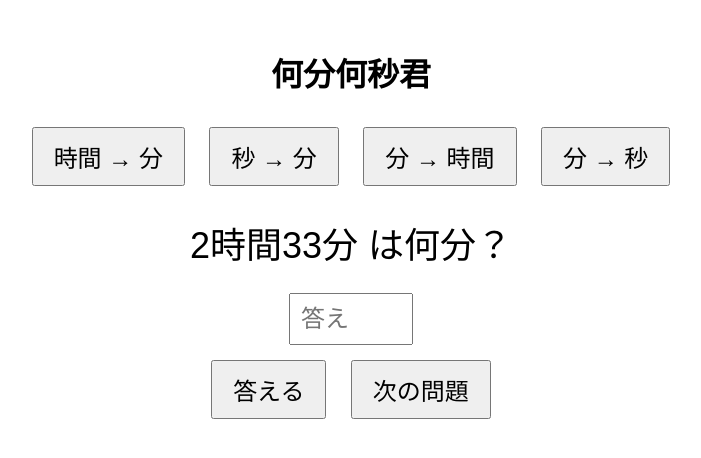
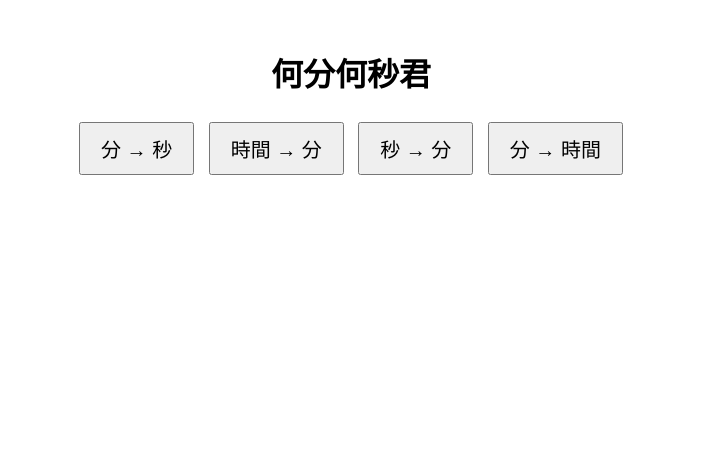
Before and after one commit to SucreauxVanille/nanpun-nanbyo, a plain HTML site: page index.html in a window 1280 px wide. Shown: the whole page, without its empty margins (289-990 px from the left). Drawn offline with Linux system fonts and the light colour scheme.

Commit message:
Update index.html

```diff
--- a/index.html
+++ b/index.html
@@ -1,8 +1,8 @@
 <!DOCTYPE html>
 <html lang="ja">
 <head>
-  <meta charset="UTF-8">
-  <meta name="viewport" content="width=device-width, initial-scale=1.0">
+  <meta charset="UTF-8" />
+  <meta name="viewport" content="width=device-width, initial-scale=1.0" />
   <title>何分何秒君</title>
   <style>
     body {
@@ -10,62 +10,71 @@
       text-align: center;
       padding: 20px;
     }
-    #question {
+    .question {
       font-size: 24px;
       margin: 20px 0;
     }
-    input {
-      font-size: 24px;
-      padding: 10px;
-      width: 100px;
+    .button-container button {
+      font-size: 20px;
+      padding: 10px 20px;
       margin: 5px;
     }
-    button {
+    .input-container input {
       font-size: 24px;
-      padding: 10px 20px;
-      margin: 10px;
+      width: 80px;
+      text-align: center;
+      margin: 5px;
     }
-    .mixed-inputs {
+    .fraction-display {
+      display: inline-block;
+      text-align: center;
+    }
+    .fraction-display .numerator {
+      border-bottom: 1px solid #000;
+    }
+    .fraction-display .denominator {
+    }
+    .answer-section {
+      margin-top: 20px;
+    }
+    .mixed-input {
       display: flex;
       justify-content: center;
+      align-items: center;
       gap: 10px;
-      margin-top: 10px;
+    }
+    .fraction-input {
+      display: flex;
+      flex-direction: column;
+      align-items: center;
+    }
+    .fraction-input input {
+      width: 60px;
+    }
+    .result {
+      margin-top: 20px;
+      font-size: 20px;
     }
   </style>
 </head>
 <body>
   <h1>何分何秒君</h1>
-
-  <div>
-    <button onclick="setMode('hour-to-min')">時間 → 分</button>
-    <button onclick="setMode('sec-to-min')">秒 → 分</button>
-    <button onclick="setMode('min-to-hour')">分 → 時間</button>
-    <button onclick="setMode('min-to-sec')">分 → 秒</button>
+  <div class="button-container">
+    <button onclick="generateQuestion('minToSec')">分 → 秒</button>
+    <button onclick="generateQuestion('hourToMin')">時間 → 分</button>
+    <button onclick="generateQuestion('secToMin')">秒 → 分</button>
+    <button onclick="generateQuestion('minToHour')">分 → 時間</button>
   </div>
-
-  <div id="question"></div>
-
-  <input type="number" id="single-answer" placeholder="答え" />
-
-  <div id="mixed-answer" class="mixed-inputs" style="display: none;">
-    <input type="number" id="int-part" placeholder="整数" />
-    <input type="number" id="numerator" placeholder="分子" />
-    <input type="number" id="denominator" placeholder="分母" />
-  </div>
-
-  <div>
-    <button onclick="checkAnswer()">答える</button>
-    <button onclick="nextQuestion()">次の問題</button>
-  </div>
-
-  <div id="feedback"></div>
+  <div class="question" id="question"></div>
+  <div class="answer-section" id="answerSection"></div>
+  <div class="result" id="result"></div>
 
   <script>
-    let currentAnswer = 0;
-    let currentMode = 'hour-to-min';
+    let currentAnswer;
+    let currentType;
 
     function gcd(a, b) {
-      return b === 0 ? a : gcd(b, a % b);
+      return b ? gcd(b, a % b) : a;
     }
 
     function simplifyFraction(numerator, denominator) {
@@ -73,103 +82,106 @@
       return [numerator / g, denominator / g];
     }
 
-    function setMode(mode) {
-      currentMode = mode;
-      nextQuestion();
+    function generateQuestion(type) {
+      currentType = type;
+      let questionText = '';
+      let answer;
+      document.getElementById('result').textContent = '';
+
+      if (type === 'minToSec') {
+        const minutes = Math.floor(Math.random() * 10 + 1); // 1〜10分
+        questionText = `${minutes}分は何秒？`;
+        answer = minutes * 60;
+        showIntegerInput();
+
+      } else if (type === 'hourToMin') {
+        const hours = Math.floor(Math.random() * 3 + 1); // 1〜3時間
+        questionText = `${hours}時間は何分？`;
+        answer = hours * 60;
+        showIntegerInput();
+
+      } else if (type === 'secToMin') {
+        const minutes = Math.floor(Math.random() * 4 + 1); // 1〜4分の範囲
+        const seconds = Math.floor(Math.random() * 60); // 0〜59秒
+        const totalSeconds = minutes * 60 + seconds;
+        questionText = `${totalSeconds}秒は何分？`;
+        const whole = Math.floor(totalSeconds / 60);
+        const remainder = totalSeconds % 60;
+        const [num, den] = simplifyFraction(remainder, 60);
+        answer = { whole, num, den };
+        showFractionInput();
+
+      } else if (type === 'minToHour') {
+        const hours = Math.floor(Math.random() * 2); // 0 or 1時間
+        const minutes = Math.floor(Math.random() * 60); // 0〜59分
+        const totalMinutes = hours * 60 + minutes;
+        questionText = `${totalMinutes}分は何時間？`;
+        const whole = Math.floor(totalMinutes / 60);
+        const remainder = totalMinutes % 60;
+        const [num, den] = simplifyFraction(remainder, 60);
+        answer = { whole, num, den };
+        showFractionInput();
+      }
+
+      currentAnswer = answer;
+      document.getElementById('question').textContent = questionText;
     }
 
-    function nextQuestion() {
-      document.getElementById('feedback').textContent = '';
-      document.getElementById('single-answer').value = '';
-      document.getElementById('int-part').value = '';
-      document.getElementById('numerator').value = '';
-      document.getElementById('denominator').value = '';
-
-      if (currentMode === 'hour-to-min') {
-        toggleInputMode(false);
-        const hours = Math.floor(Math.random() * 3) + 1;
-        const mins = Math.floor(Math.random() * 60);
-        document.getElementById('question').innerHTML = `
-          <div><span style="font-size: 36px;">${hours}時間${mins}分 は何分？</span></div>`;
-        currentAnswer = hours * 60 + mins;
-
-      } else if (currentMode === 'min-to-sec') {
-        toggleInputMode(false);
-        const whole = Math.floor(Math.random() * 4) + 1;
-        const denominator = [2, 3, 4, 5][Math.floor(Math.random() * 4)];
-        const numerator = Math.floor(Math.random() * (denominator - 1)) + 1;
-        const [simpNum, simpDen] = simplifyFraction(numerator, denominator);
-        document.getElementById('question').innerHTML =
-          `<div style="font-size: 36px;">
-            ${whole}<span style="display:inline-block; text-align:center;">
-            <div>${simpNum}</div><hr style="margin:0;"/><div>${simpDen}</div></span>分 は何秒？
-          </div>`;
-        currentAnswer = Math.round((whole + simpNum / simpDen) * 60);
-
-      } else if (currentMode === 'sec-to-min') {
-        toggleInputMode(true);
-        const denominator = [2, 3, 4, 5][Math.floor(Math.random() * 4)];
-        const numerator = Math.floor(Math.random() * (denominator - 1)) + 1;
-        const whole = Math.floor(Math.random() * 4);
-        const [simpNum, simpDen] = simplifyFraction(numerator, denominator);
-        const totalSeconds = (whole + simpNum / simpDen) * 60;
-        document.getElementById('question').innerHTML =
-          `<div style="font-size: 36px;">${Math.round(totalSeconds)}秒 は何分？</div>`;
-        currentAnswer = whole + simpNum / simpDen;
-
-      } else if (currentMode === 'min-to-hour') {
-        toggleInputMode(true);
-        const denominator = [2, 3, 4, 5][Math.floor(Math.random() * 4)];
-        const numerator = Math.floor(Math.random() * (denominator - 1)) + 1;
-        const whole = Math.floor(Math.random() * 4);
-        const [simpNum, simpDen] = simplifyFraction(numerator, denominator);
-        const totalMinutes = (whole + simpNum / simpDen) * 60;
-        document.getElementById('question').innerHTML =
-          `<div style="font-size: 36px;">${Math.round(totalMinutes)}分 は何時間？</div>`;
-        currentAnswer = whole + simpNum / simpDen;
-      }
+    function showIntegerInput() {
+      document.getElementById('answerSection').innerHTML = `
+        <input id="intInput" type="number" class="input" autofocus>
+        <button onclick="checkAnswer()">答える</button>
+      `;
     }
 
-    function toggleInputMode(isMixed) {
-      document.getElementById('single-answer').style.display = isMixed ? 'none' : 'inline-block';
-      document.getElementById('mixed-answer').style.display = isMixed ? 'flex' : 'none';
+    function showFractionInput() {
+      document.getElementById('answerSection').innerHTML = `
+        <div class="mixed-input">
+          <input id="wholeInput" type="number" placeholder="整数" class="input">
+          <div class="fraction-input">
+            <input id="numInput" type="number" placeholder="分子" class="input">
+            <span style="border-bottom: 1px solid #000; width: 60px;"></span>
+            <input id="denInput" type="number" placeholder="分母" class="input">
+          </div>
+        </div>
+        <button onclick="checkAnswer()">答える</button>
+      `;
+      setTimeout(() => document.getElementById('wholeInput').focus(), 100);
+
+      // Enterで次の欄に移動
+      document.getElementById('wholeInput').addEventListener('keydown', e => {
+        if (e.key === 'Enter') document.getElementById('numInput').focus();
+      });
+      document.getElementById('numInput').addEventListener('keydown', e => {
+        if (e.key === 'Enter') document.getElementById('denInput').focus();
+      });
+      document.getElementById('denInput').addEventListener('keydown', e => {
+        if (e.key === 'Enter') checkAnswer();
+      });
     }
 
     function checkAnswer() {
-      let userAnswer;
-      if (document.getElementById('single-answer').style.display !== 'none') {
-        userAnswer = parseInt(document.getElementById('single-answer').value, 10);
+      let correct = false;
+
+      if (currentType === 'minToSec' || currentType === 'hourToMin') {
+        const userAnswer = parseInt(document.getElementById('intInput').value);
+        correct = userAnswer === currentAnswer;
       } else {
-        const intPart = parseInt(document.getElementById('int-part').value || 0, 10);
-        const num = parseInt(document.getElementById('numerator').value || 0, 10);
-        const den = parseInt(document.getElementById('denominator').value || 1, 10);
-        if (den === 0) {
-          document.getElementById('feedback').textContent = '分母は0にできません';
-          return;
-        }
-        userAnswer = intPart + num / den;
+        const w = parseInt(document.getElementById('wholeInput').value) || 0;
+        const n = parseInt(document.getElementById('numInput').value) || 0;
+        const d = parseInt(document.getElementById('denInput').value) || 1;
+        const [num, den] = simplifyFraction(n, d);
+        correct = (w === currentAnswer.whole && num === currentAnswer.num && den === currentAnswer.den);
       }
 
-      const isCorrect = Math.abs(userAnswer - currentAnswer) < 0.01;
-      document.getElementById('feedback').textContent = isCorrect ? '正解！' : `不正解（正解: ${currentAnswer.toFixed(2)}）`;
+      document.getElementById('result').textContent = correct ? '正解！' : `ちがうよ。正解は ${formatAnswer(currentAnswer)} だよ。`;
     }
 
-    // Enterキーで自動フォーカス移動
-    ['int-part', 'numerator', 'denominator'].forEach((id, i, arr) => {
-      const el = document.getElementById(id);
-      el.addEventListener('keydown', function (e) {
-        if (e.key === 'Enter') {
-          if (i < arr.length - 1) {
-            document.getElementById(arr[i + 1]).focus();
-          } else {
-            checkAnswer();
-          }
-        }
-      });
-    });
-
-    // 初期問題
-    nextQuestion();
+    function formatAnswer(ans) {
+      if (typeof ans === 'number') return `${ans}秒`;
+      if (ans.num === 0) return `${ans.whole}`;
+      return `${ans.whole} + ${ans.num}/${ans.den}`;
+    }
   </script>
 </body>
 </html>
```
